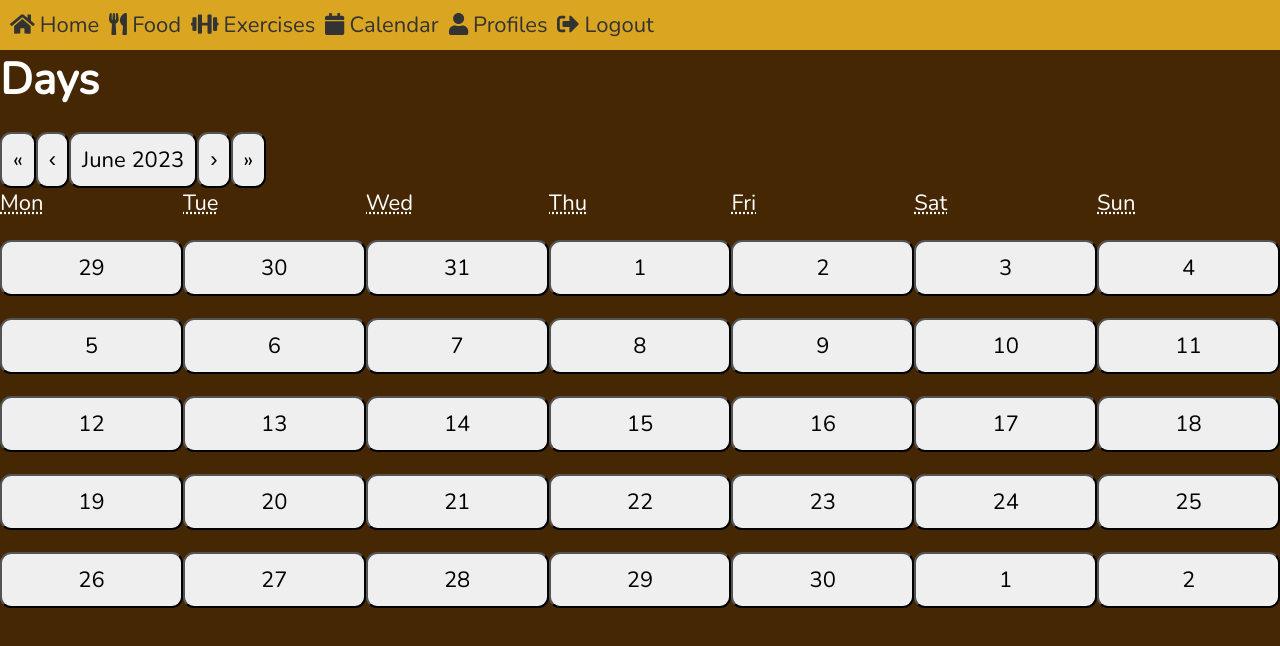
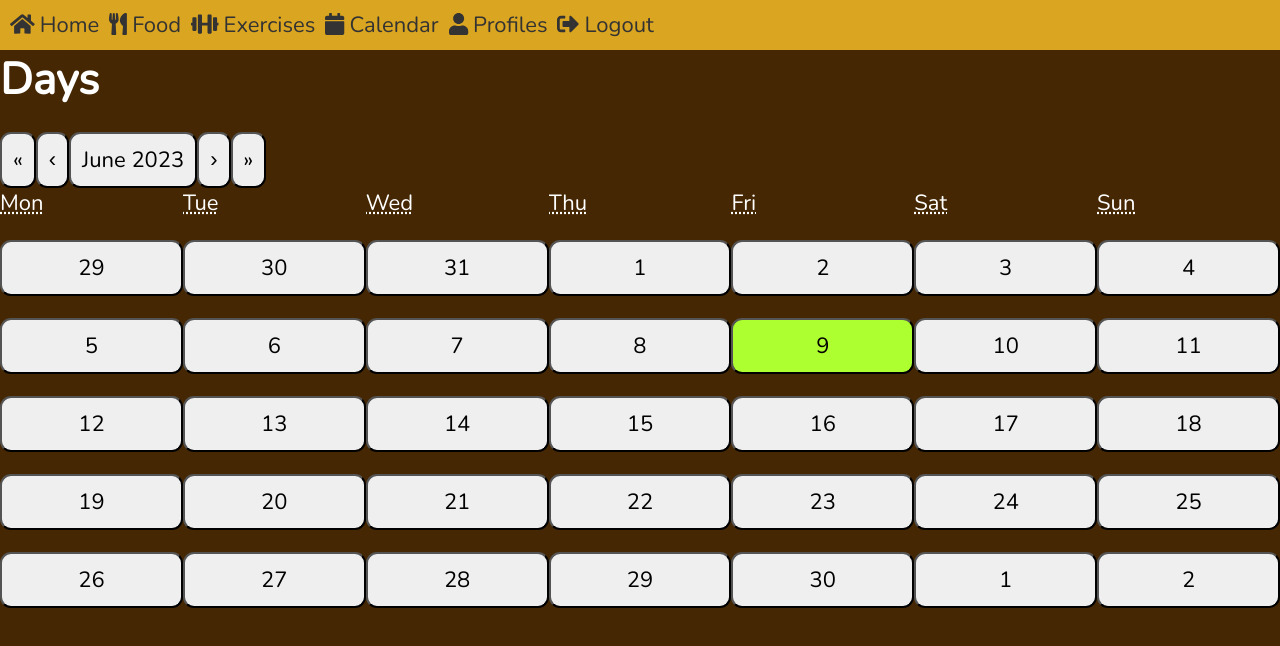
Before and after one commit to kwisser/fitness-uni-app-with-auth, a React (Create React App) app in the folder frontend/: page /calendar in a window 1280 px wide. Shown: the top 646 px of the page. Built offline with nearby package versions, Linux system fonts and the light colour scheme.

Commit message:
change: moved calendar to own folder

```diff
--- a/frontend/src/index.js
+++ b/frontend/src/index.js
@@ -8,7 +8,7 @@ import Food from "./pages/Food";
 import NoPage from "./pages/NoPage";
 import Register from "./pages/Register";
 import Logout from "./components/Logout";
-import CalendarOverview from "./pages/CalendarOverview";
+import CalendarOverview from "./pages/Calendar/CalendarOverview";
 import Day from "./pages/Day";
 import Profiles from "./pages/Profiles";
 import AddExercise from "./components/Exercises/AddExercise";
--- /dev/null
+++ b/frontend/src/pages/Calendar/Calendar.css
@@ -0,0 +1,3 @@
+.highlight {
+    background: greenyellow;
+  }
--- a/frontend/src/pages/CalendarOverview.js
+++ b/frontend/src/pages/Calendar/CalendarOverview.js
@@ -1,6 +1,7 @@
 import React, { useState, useEffect } from 'react';
 import Calendar from 'react-calendar';
 import { useNavigate } from 'react-router-dom';
+import './Calendar.css';
 
 const CalendarOverview = () => {
     const navigate = useNavigate();
@@ -23,7 +24,11 @@ const CalendarOverview = () => {
         <div>
             <h1>Days</h1>
             <div>
-                <Calendar onChange={onChange} value={value} onClickDay={handleDayClick} />
+                <Calendar onChange={onChange} value={value} onClickDay={handleDayClick} tileClassName={({date, view}) =>
+            date.getDate() === new Date().getDate() &&
+            date.getMonth() === new Date().getMonth() &&
+            date.getFullYear() === new Date().getFullYear() ? 'highlight' : null
+          }/>
             </div>
         </div>
     )
```
